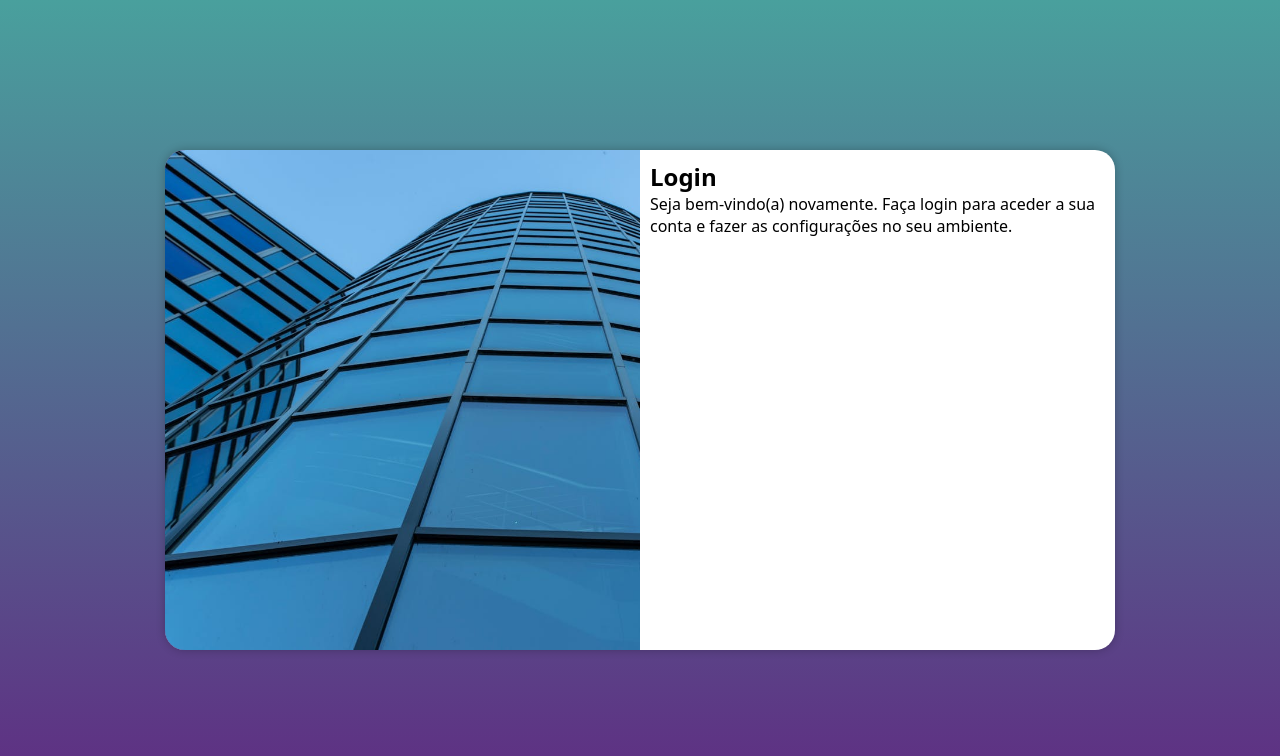
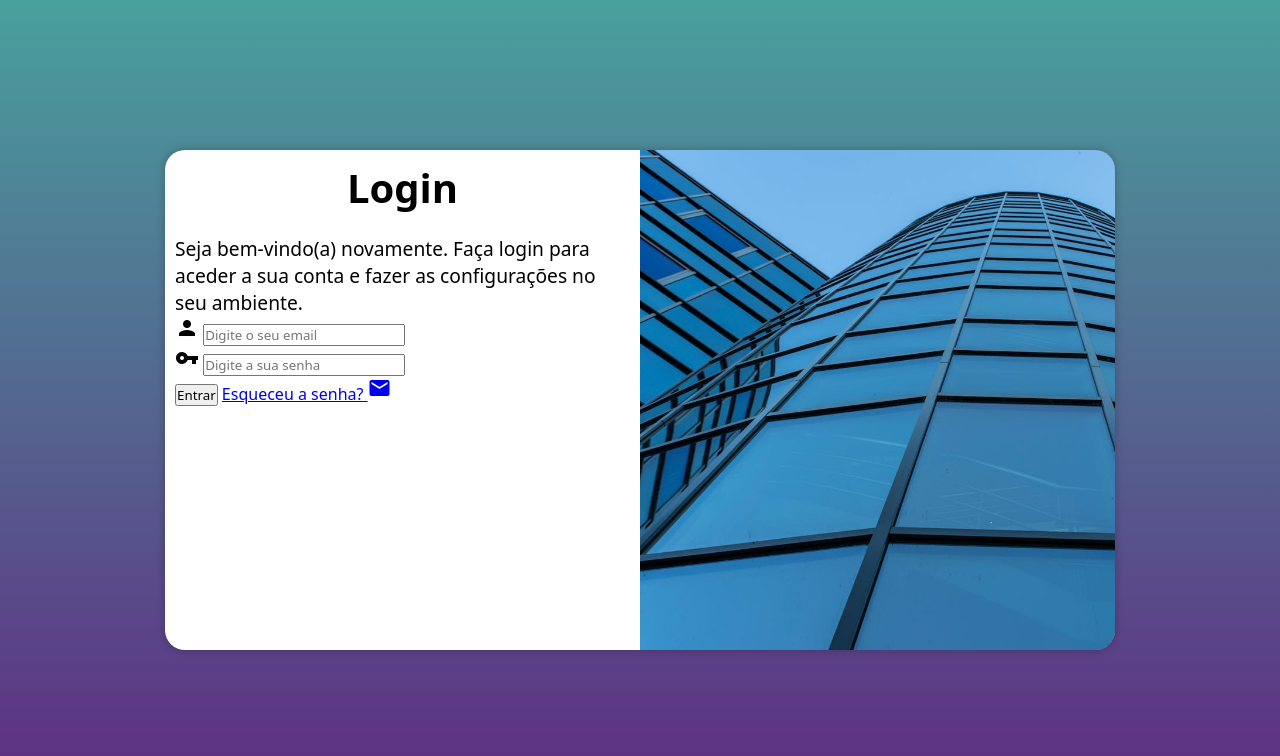
Before and after one commit to prfolgado/progeto-login, a plain HTML site: page index.html in a window 1280 px wide. Drawn offline with Linux system fonts and the light colour scheme.

Commit message:
adicionei o formulário

```diff
--- a/estilos/media-query.css
+++ b/estilos/media-query.css
@@ -26,6 +26,15 @@ grandes telas: acima de 1200px
         float: right;
         width: 70%;
     }
+
+    div#formulario > h1 {
+        font-size: 2em;
+
+    }
+
+    div#formulario > p {
+        font-size: 1em;
+    }
 }
 
 @media screen and (min-width: 993px){
@@ -40,13 +49,22 @@ grandes telas: acima de 1200px
 
 
     section#login > div#imagem{
-             float: left;
+             float: right;
              width: 50%;
              height: 100%;
     }
 
     section#login > div#formulario{
-        float: right;
+        float: left;
         width: 50%;
     }
+
+    div#formulario > h1 {
+        font-size: 2.5em;
+
+    }
+
+    div#formulario > p {
+        font-size: 1.2em;
+    }
 }
--- a/estilos/style.css
+++ b/estilos/style.css
@@ -53,3 +53,12 @@
         display: block;
         padding: 10px;
     }
+
+    div#formulario h1 {
+        text-align: center;
+        margin-bottom: 20px;
+    }
+
+    div#formulario > p {
+        font-size: 0.8em ;
+    }
--- a/index.html
+++ b/index.html
@@ -4,6 +4,7 @@
     <meta charset="UTF-8">
     <meta name="viewport" content="width=device-width, initial-scale=1.0">
     <title>Login</title>
+    <link href="https://fonts.googleapis.com/icon?family=Material+Icons" rel="stylesheet">
     <link rel="stylesheet" href="estilos/style.css">
     <link rel="stylesheet" href="estilos/media-query.css">
 </head>
@@ -15,9 +16,21 @@
             </div>
             <div id="formulario">
               <h1>Login</h1>
-              <p>Seja bem-vindo(a) novamente. Faça login para aceder a sua conta e fazer as  configurações no seu ambiente.
-             </p>
-             <form action="login.php" method="post"></form>
+              <p>Seja bem-vindo(a) novamente. Faça login para aceder a sua conta e fazer as  configurações no seu ambiente.</p>
+             <form action="login.php" method="post" utocapitalize="on">
+                <div class="campo">
+                    <i class="material-icons">person</i>
+                    <input type="email" name="login" id="ilogin" placeholder="Digite o seu email" autocomplete="email" required maxlength="30">
+                    <label for="ilogin"></label>
+                </div>
+                <div class="campo">
+                    <i class="material-icons">vpn_key</i>
+                    <input type="password" name="senha" id="isenha" placeholder="Digite a sua senha" autocomplete="current-password" required minlength="8" maxlength="20">
+                    <label for="isenha"></label>
+                </div>
+                <input type="submit" value="Entrar">
+                <a href="recuperar-senha.php">Esqueceu a senha? <i class="material-icons">mail</i></a>
+             </form>
 
             </div>
 
```
